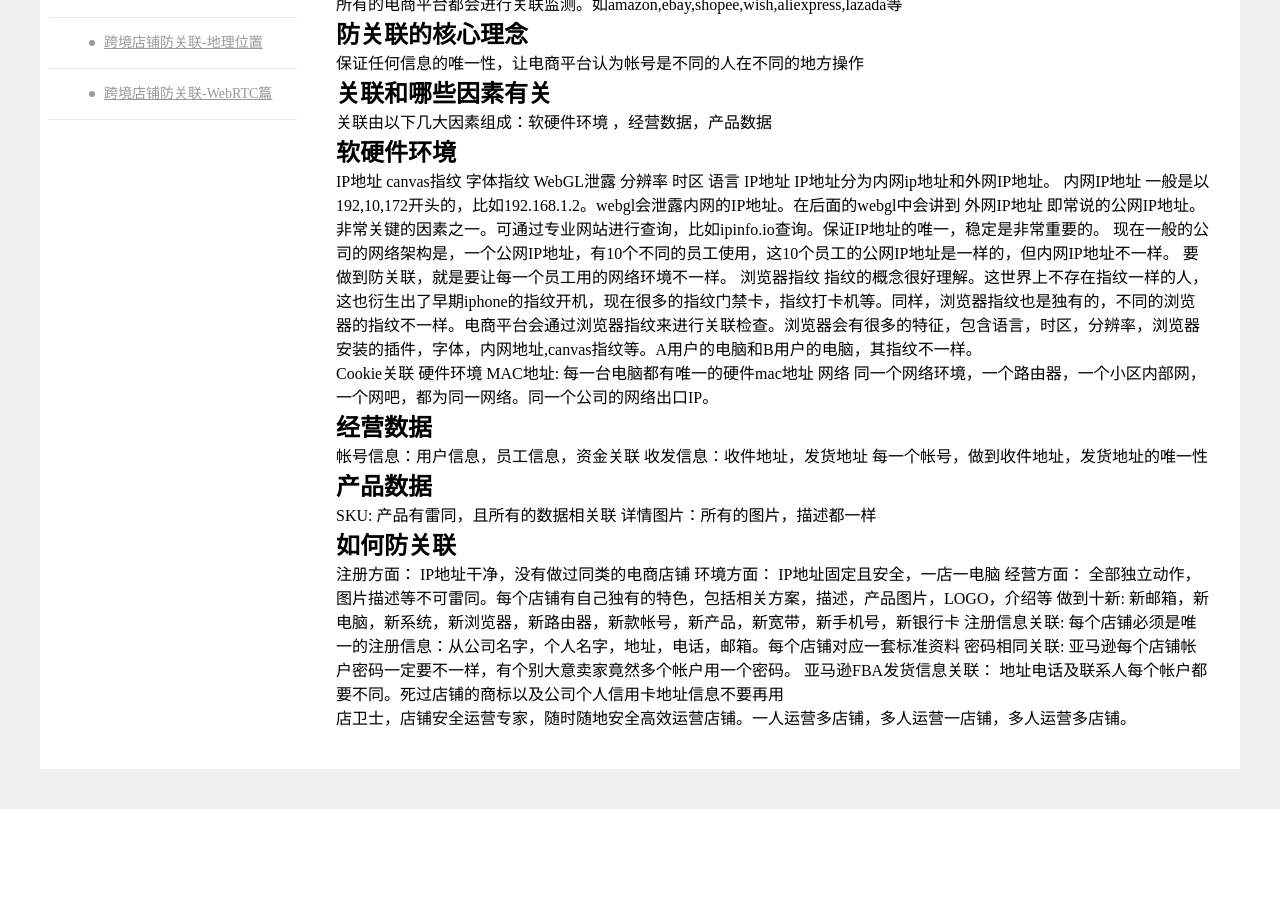
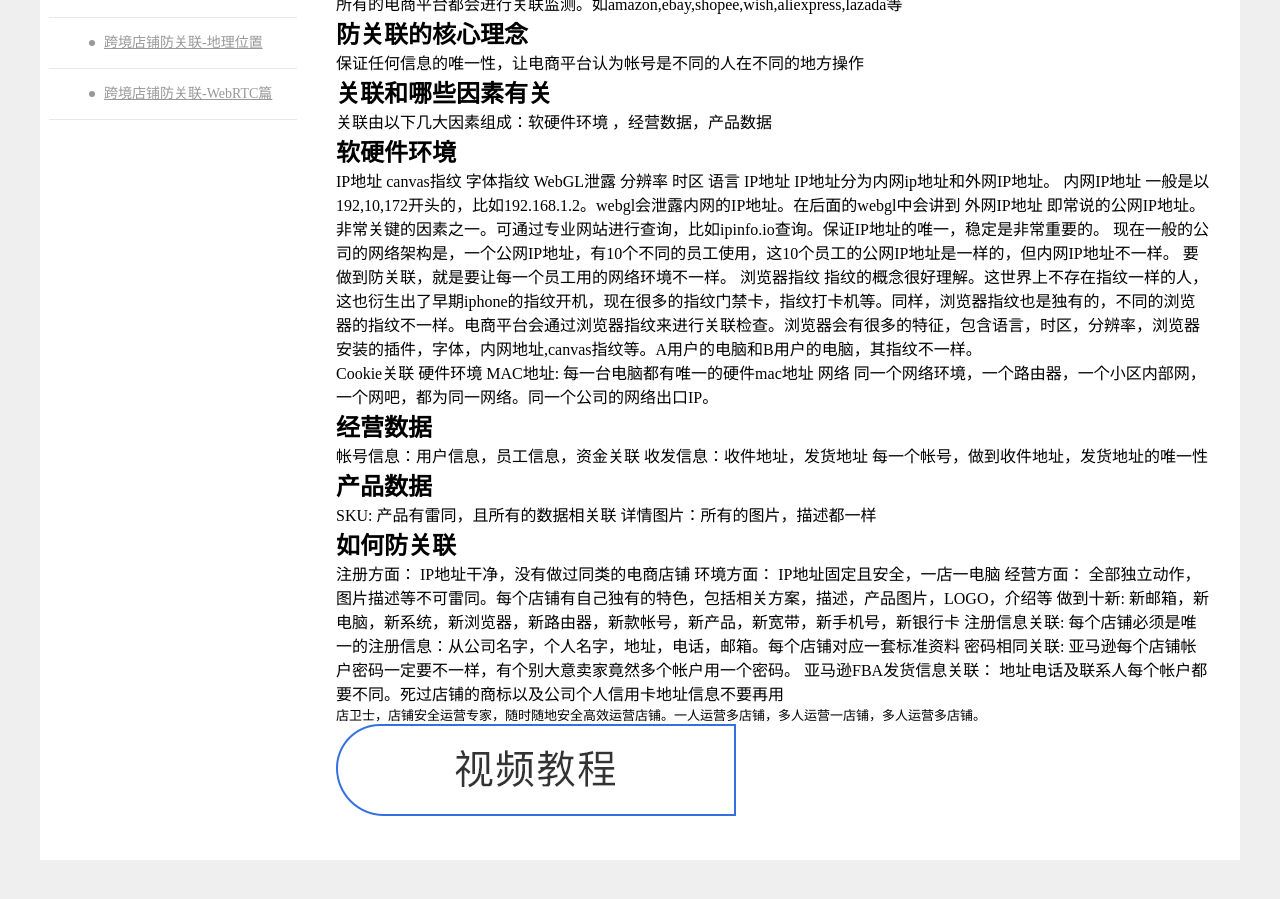
Before and after one commit to dianvs-ltd/dianvs-ltd.github.io, a Jekyll site: the page built from doc/10.md, in a window 1280 px wide and 900 px high, scrolled down 865 px. Built offline with Jekyll 4.4.1, drawn with Linux system fonts in a browser that asks for light colours; before the commit the page ends 1674 px from its top, so only the background shows below that.

Commit message:
Update 10.md

````diff
--- a/doc/10.md
+++ b/doc/10.md
@@ -72,4 +72,7 @@ IP地址固定且安全，一店一电脑
 亚马逊FBA发货信息关联：
 地址电话及联系人每个帐户都要不同。死过店铺的商标以及公司个人信用卡地址信息不要再用
 
+```
 店卫士，店铺安全运营专家，随时随地安全高效运营店铺。一人运营多店铺，多人运营一店铺，多人运营多店铺。
+```
+![店卫士](https://github.com/dianvs-ltd/dianvs-ltd.github.io/blob/main/assets/doc/tl.png?raw=true)
````
